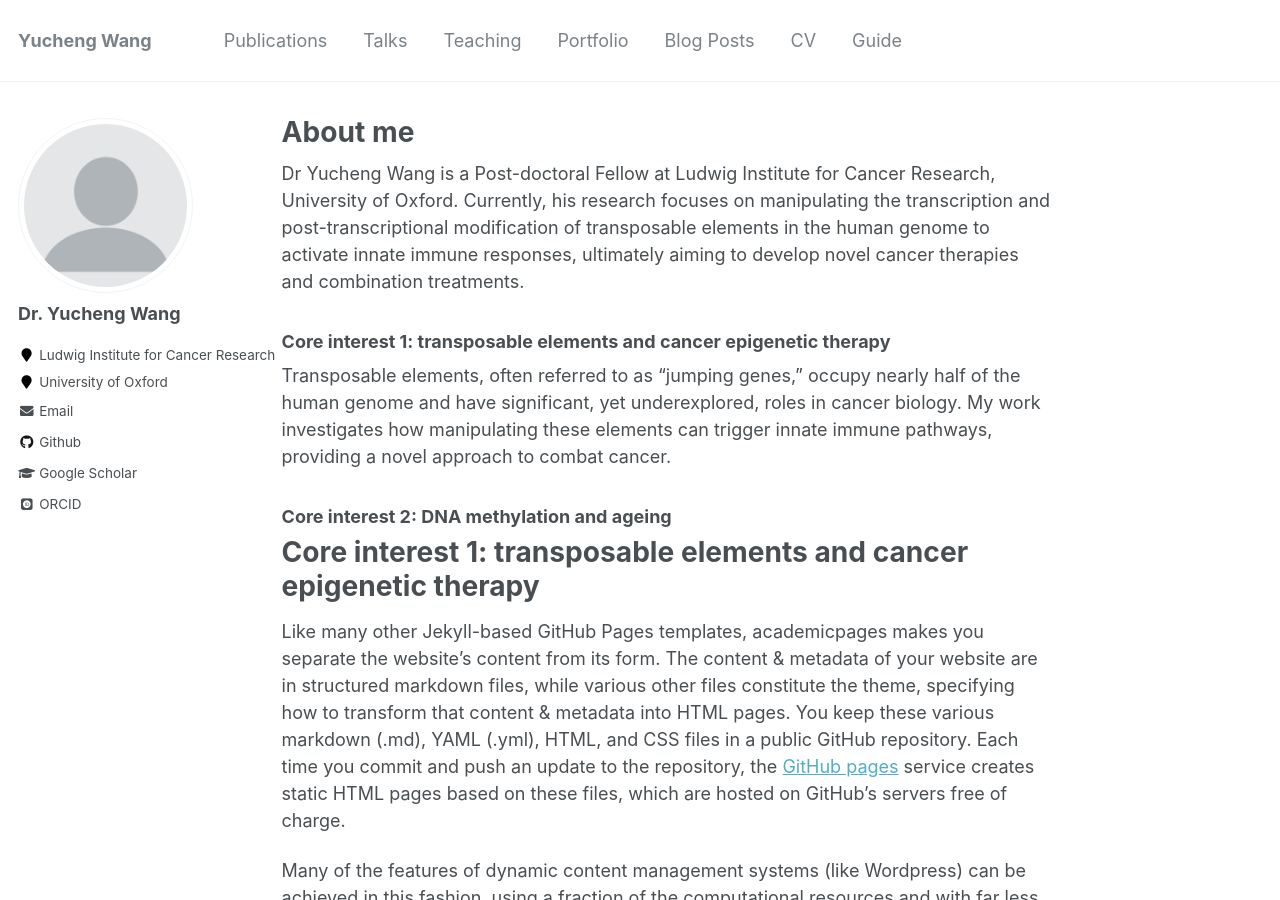
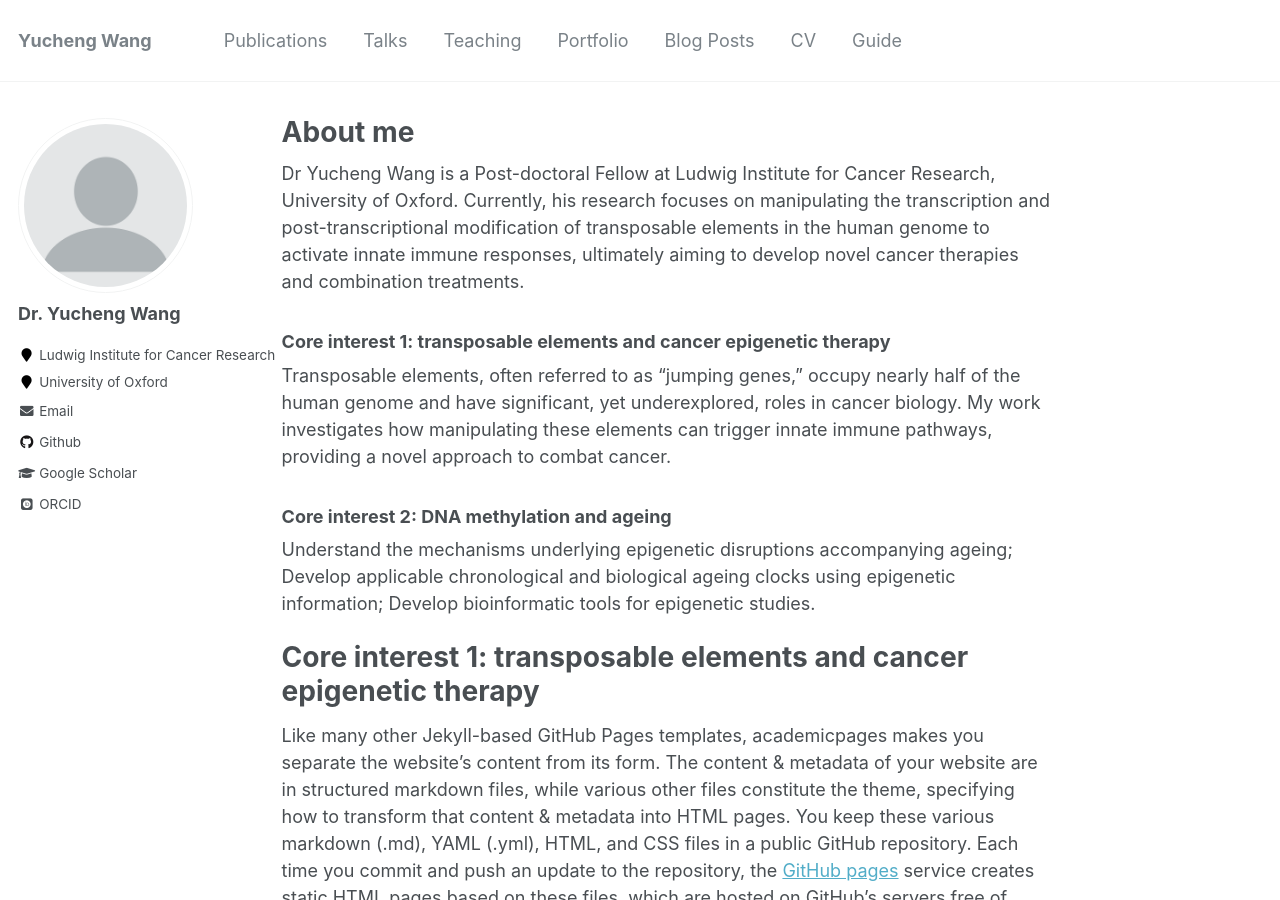
Before and after one commit to yiluyucheng/yiluyucheng.github.io, a Jekyll site: the page built from _pages/about.md, in a window 1280 px wide and 900 px high. Built offline with Jekyll 4.4.1, drawn with Linux system fonts in a browser that asks for light colours; some web fonts are replaced.

Commit message:
Update about.md

```diff
--- a/_pages/about.md
+++ b/_pages/about.md
@@ -14,6 +14,7 @@ Dr Yucheng Wang is a Post-doctoral Fellow at Ludwig Institute for Cancer Researc
 Transposable elements, often referred to as "jumping genes," occupy nearly half of the human genome and have significant, yet underexplored, roles in cancer biology. My work investigates how manipulating these elements can trigger innate immune pathways, providing a novel approach to combat cancer.
 
 ### Core interest 2: DNA methylation and ageing
+Understand the mechanisms underlying epigenetic disruptions accompanying ageing; Develop applicable chronological and biological ageing clocks using epigenetic information; Develop bioinformatic tools for epigenetic studies.
 
 Core interest 1: transposable elements and cancer epigenetic therapy
 ======
```
